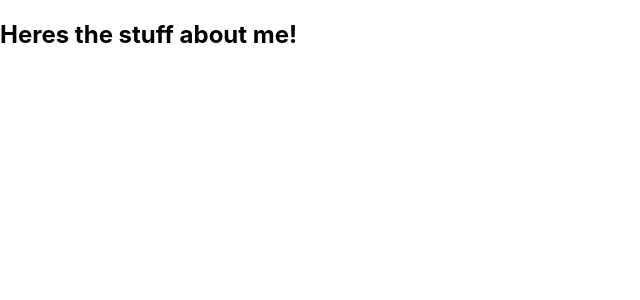
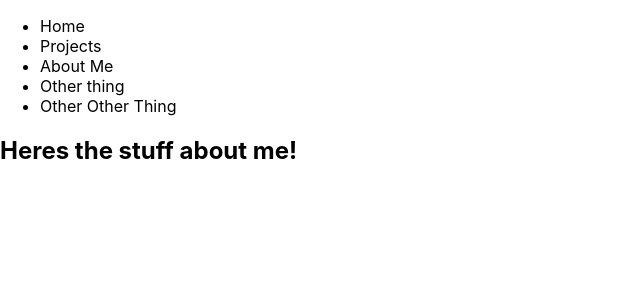
Before and after one commit to Awood549/my-portfolio, a Next.js app in the folder portfolio/: page /aboutMe in a window 1280 px wide. Shown: the top 300 px of the page, without its empty margins (0-640 px from the left). Built offline with nearby package versions, Linux system fonts and the light colour scheme.

Commit message:
added header to a skele pages

```diff
--- a/portfolio/pages/aboutMe.js
+++ b/portfolio/pages/aboutMe.js
@@ -1,10 +1,13 @@
-
+import Header from '../components/header.js'
 
 function AboutMe() {
 
   return (
+    <>
+    <Header></Header>
     <h2> Heres the stuff about me! </h2>
 
+</>
   )
 }
 
```
